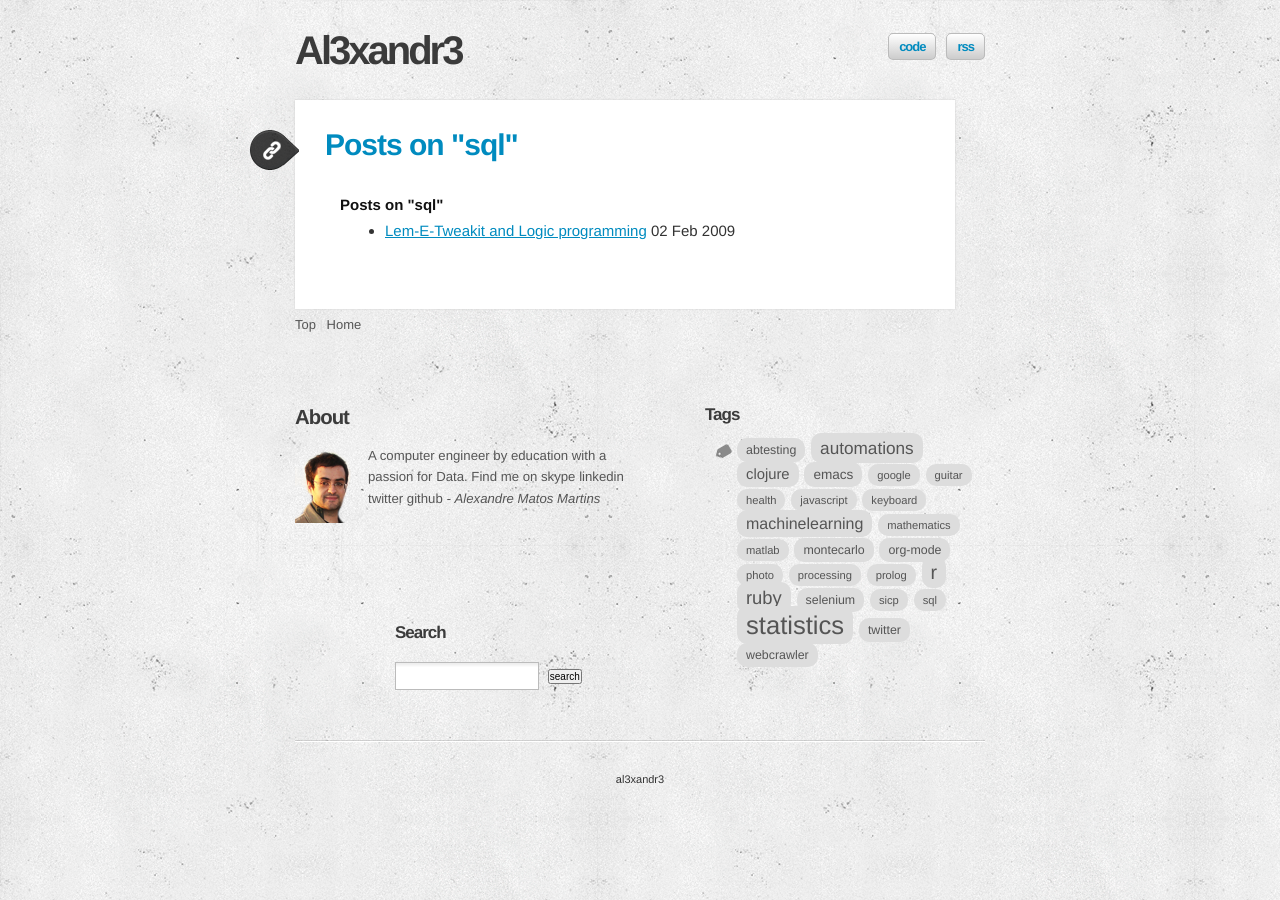
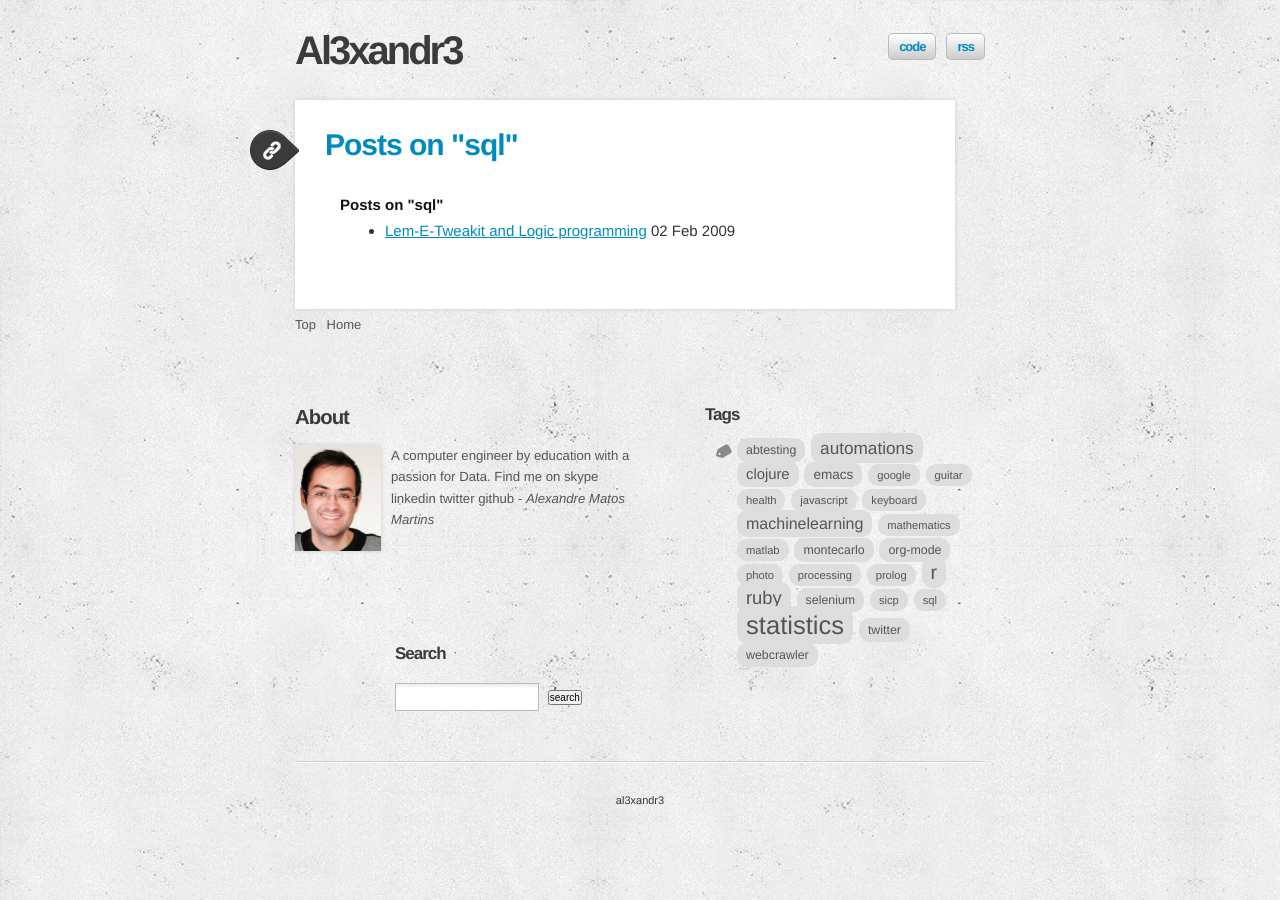
Before and after one commit to al3xandr3/al3xandr3.github.io, a Jekyll site: the page built from tags/sql.html, in a window 1280 px wide. Built offline with Jekyll 4.4.1, drawn with Linux system fonts in a browser that asks for light colours; Markdown is read by kramdown in place of the engine named in the settings.

Commit message:
personal image update

```diff
--- a/css/site.css
+++ b/css/site.css
@@ -315,9 +315,9 @@
 min-height:7.2em;
 padding: 30px;
 width: 400px;
--moz-box-shadow: 0 0 2px #CCC;
--webkit-box-shadow: 0 0 2px #CCC;
-box-shadow: 0 0 2px #CCC;
+-moz-box-shadow: 0 0 4px #CCC;
+-webkit-box-shadow: 0 0 4px #CCC;
+box-shadow: 0 0 4px #CCC;
 }
 
 .post .content-page {
@@ -326,9 +326,9 @@
 min-height:7.2em;
 padding: 30px;
 width: 600px;
--moz-box-shadow: 0 0 2px #CCC;
--webkit-box-shadow: 0 0 2px #CCC;
-box-shadow: 0 0 2px #CCC;
+-moz-box-shadow: 0 0 4px #CCC;
+-webkit-box-shadow: 0 0 4px #CCC;
+box-shadow: 0 0 4px #CCC;
 }
 
 .post .description {
@@ -401,6 +401,9 @@
 #footer .description img {
 float:left;
 margin-right:10px;
+-moz-box-shadow: 0 0 4px #CCC;
+-webkit-box-shadow: 0 0 4px #CCC;
+box-shadow: 0 0 4px #CCC;
 }
 #footer .follow ul li {
 float:left;
```
Also changed, not shown: favicon.ico, img/al3xandr3.png. Lines whose indentation alone changed are shown as unchanged.
